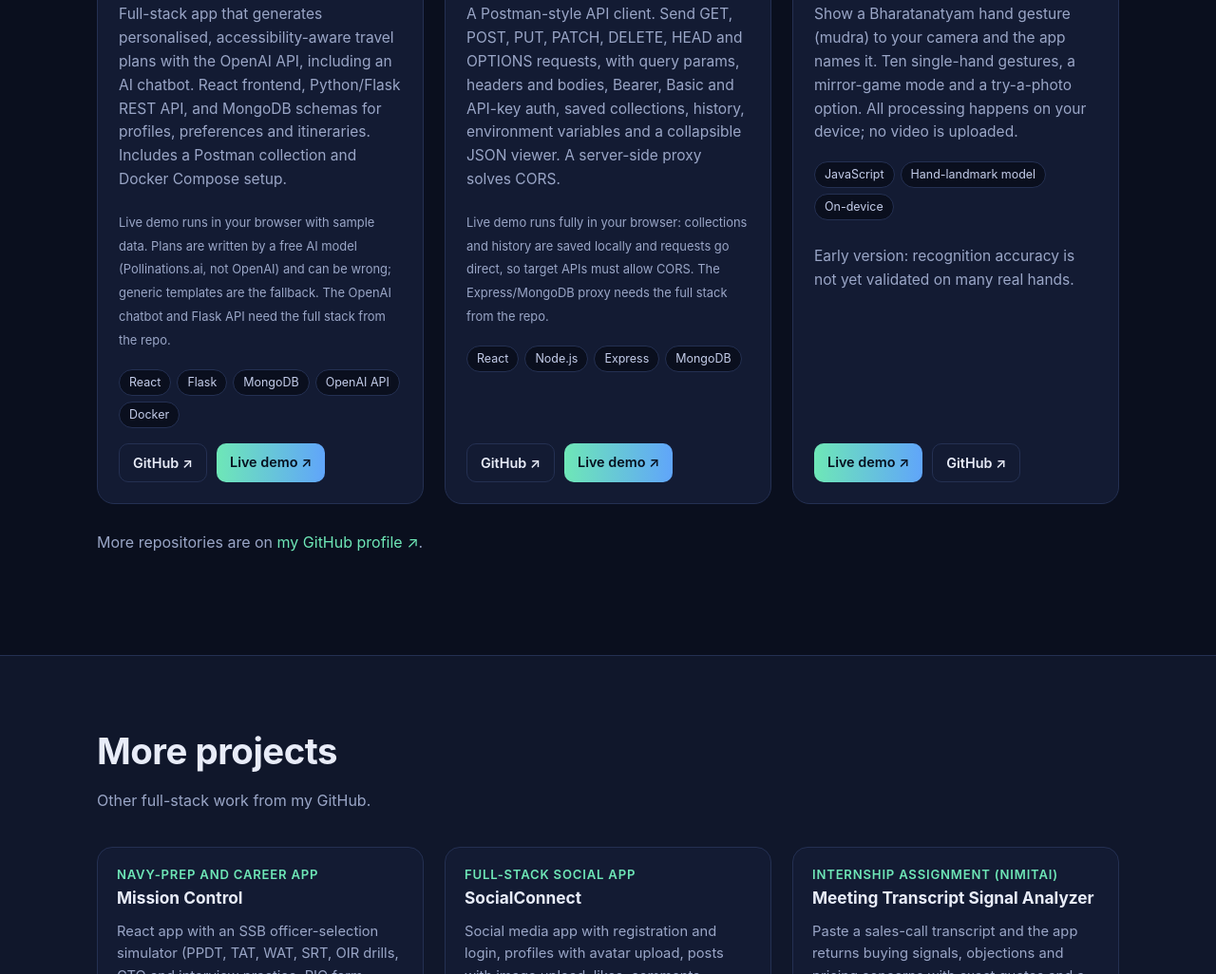
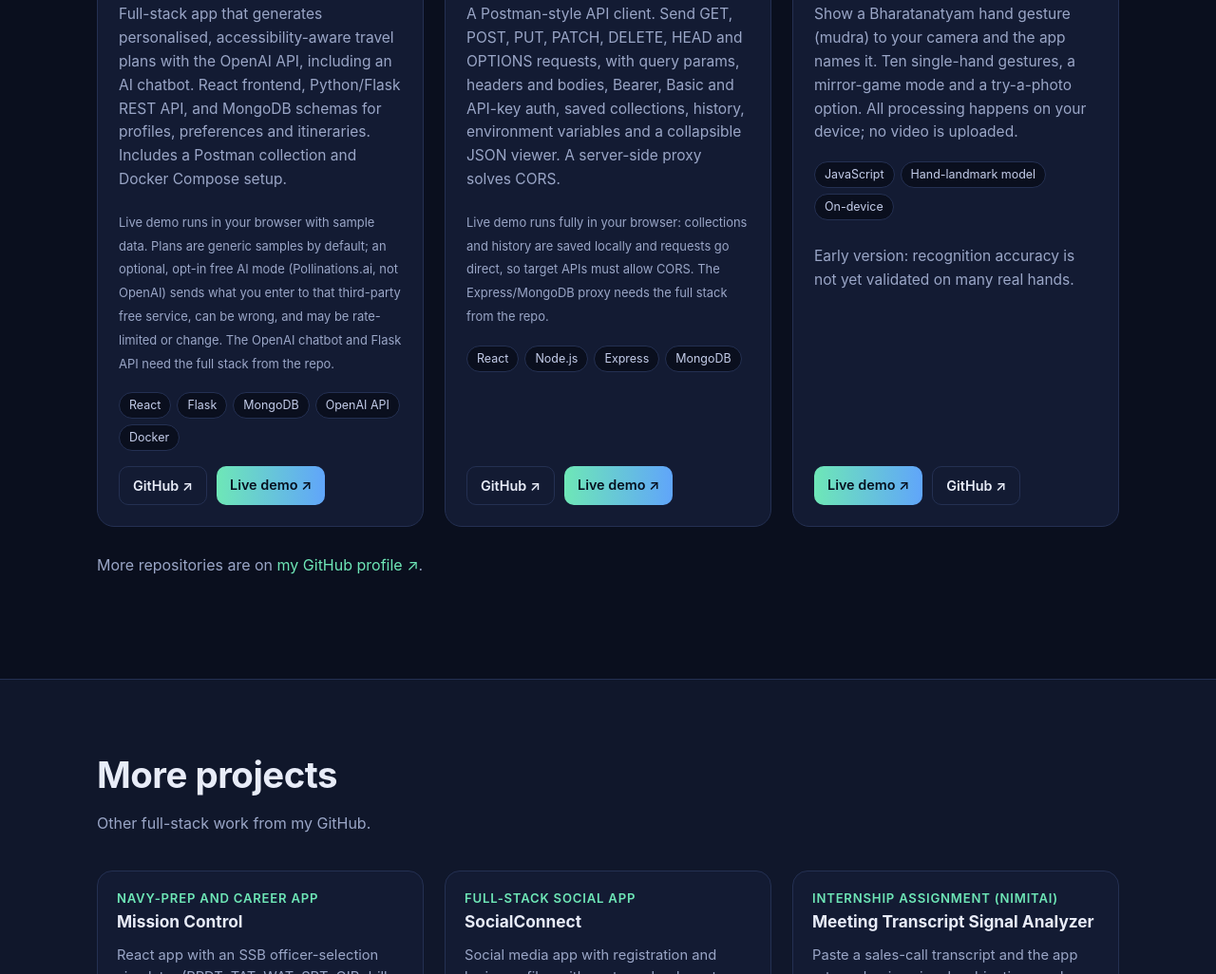
Before and after one commit to Abhisheksinghh23/developer-portfolio, a plain HTML site: page index.html in a window 1280 px wide. Shown: the part 2347-3373 px from the top of the page at 95% size. Drawn offline with Linux system fonts and the light colour scheme.

Commit message:
AccessiPlan note: free AI is optional opt-in, not guaranteed
Updated the description of the live demo to clarify the AI mode and its limitations.

```diff
--- a/index.html
+++ b/index.html
@@ -195,7 +195,7 @@ footer{padding:28px 0;border-top:1px solid var(--line);color:var(--mute);text-al
    <span class="tag">AI accessibility travel planner</span>
    <h3>AccessiPlan</h3>
    <p>Full-stack app that generates personalised, accessibility-aware travel plans with the OpenAI API, including an AI chatbot. React frontend, Python/Flask REST API, and MongoDB schemas for profiles, preferences and itineraries. Includes a Postman collection and Docker Compose setup.</p>
-   <p><small>Live demo runs in your browser with sample data. Plans are written by a free AI model (Pollinations.ai, not OpenAI) and can be wrong; generic templates are the fallback. The OpenAI chatbot and Flask API need the full stack from the repo.</small></p>
+   <p><small>Live demo runs in your browser with sample data. Plans are generic samples by default; an optional, opt-in free AI mode (Pollinations.ai, not OpenAI) sends what you enter to that third-party free service, can be wrong, and may be rate-limited or change. The OpenAI chatbot and Flask API need the full stack from the repo.</small></p>
    <div class="chips"><span>React</span><span>Flask</span><span>MongoDB</span><span>OpenAI API</span><span>Docker</span></div>
    <div class="links">
     <a href="https://github.com/Abhisheksinghh23/accessibility-needs-generative-planner" target="_blank" rel="noopener">GitHub ↗</a>
```
